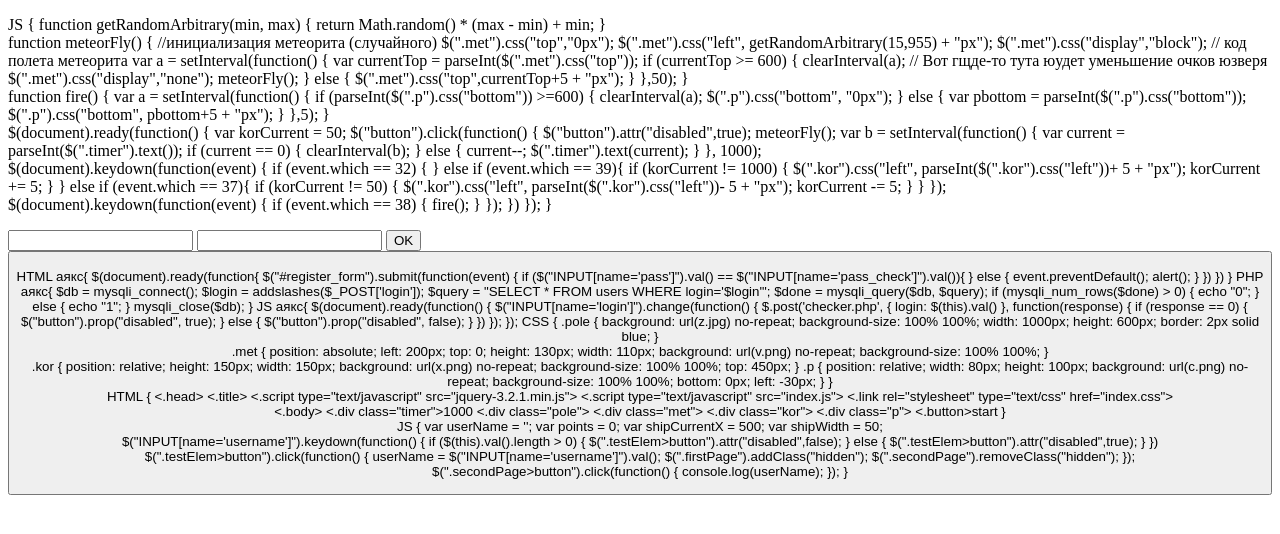
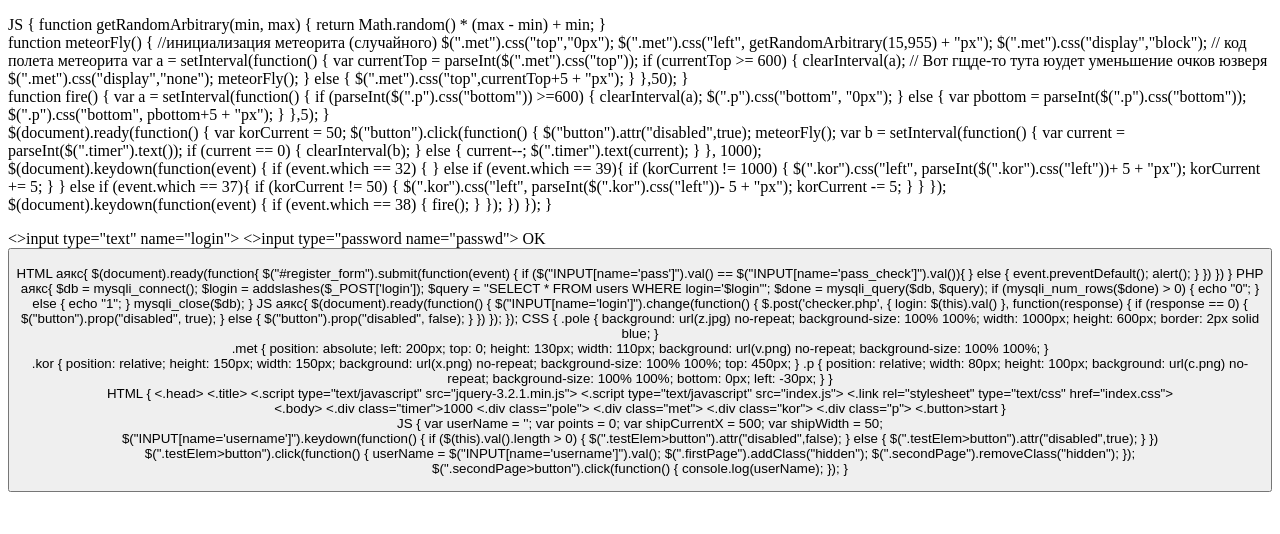
Before and after one commit to mary-0/mary-0.github.qwaszx, a plain HTML site: page index.html in a window 1280 px wide. Drawn offline with Linux system fonts and the light colour scheme.

Commit message:
Update index.html

```diff
--- a/index.html
+++ b/index.html
@@ -98,9 +98,9 @@
 		});
 	}<br>
 	<form id="register_form">
-		<input type="text" name="login">
-		<input type="password name="passwd">
-		<button>OK<button>
+		<>input type="text" name="login">
+		<>input type="password name="passwd">
+		<bbutton>OK<button>
 	</form><br>
 	HTML аякс{
 		$(document).ready(function{
```
